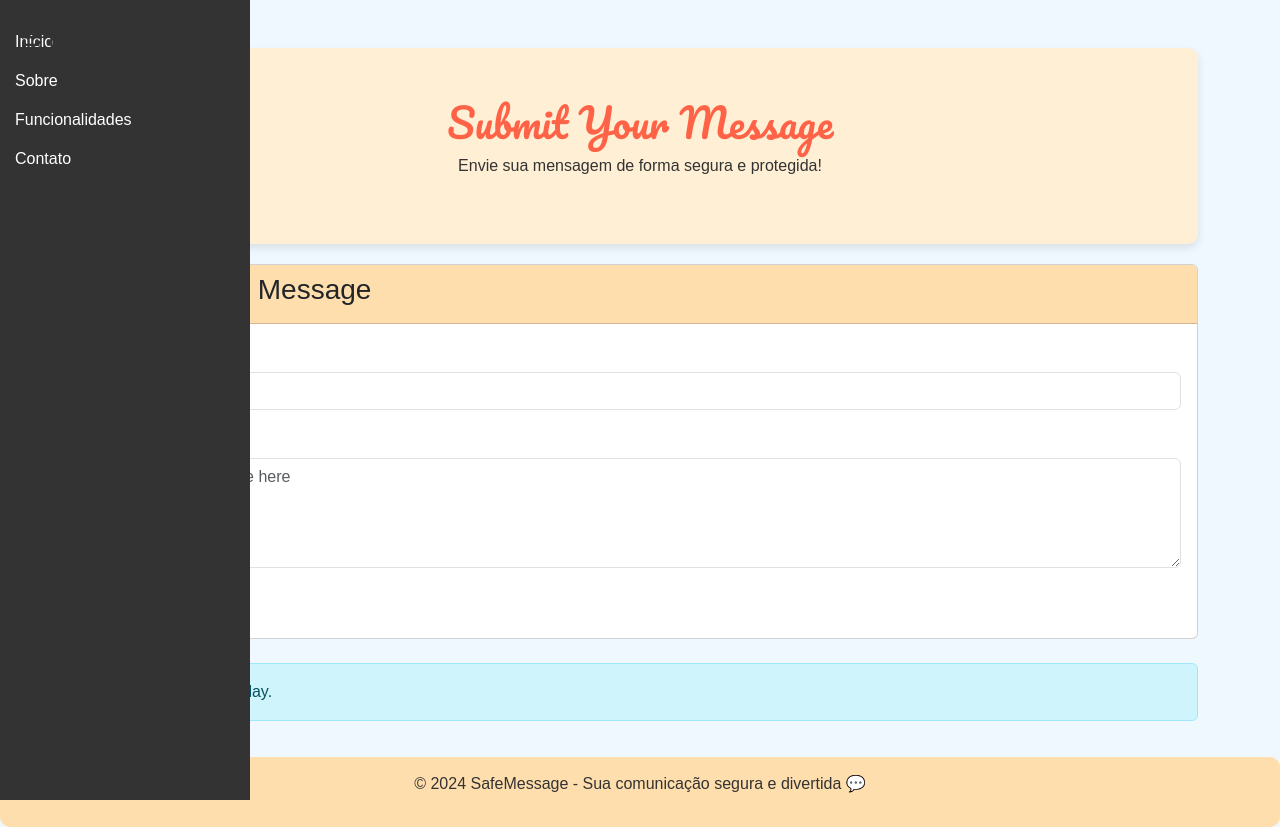
After one commit to RazielRodrigues/encryptor, a PHP site: page /controller.php in a window 1280 px wide, after a click on "☰ Menu". The commit adds this page. Run offline with PHP 8.4, Linux system fonts and the light colour scheme.

Commit message:
finishi firt part of the project

```diff
--- /dev/null
+++ b/controller.php
@@ -0,0 +1,252 @@
+<?php
+
+require_once __DIR__ . '/vendor/autoload.php';
+
+use Symfony\Component\Finder\Finder;
+use Symfony\Component\HttpFoundation\Request;
+
+$finder = new Finder();
+$finder->in('./vendor');
+
+$request = Request::createFromGlobals();
+
+$text = $request->request->get('text');
+$name = $request->request->get('name');
+
+$config = array(
+    "digest_alg" => "sha512",
+    "private_key_bits" => 4096,
+    "private_key_type" => OPENSSL_KEYTYPE_RSA,
+);
+
+$data = json_decode(file_get_contents('db.json'), true);
+
+
+if (isset($data[$name]['pri'])) {
+    $privKey = $data[$name]['pri'];
+    $pubKey = $data[$name]['pub'];
+} else {
+    // Create the private and public key
+    $res = openssl_pkey_new($config);
+
+    // Extract the private key from $res to $privKey
+    openssl_pkey_export($res, $privKey);
+
+    // Extract the public key from $res to $pubKey
+    $pubKey = openssl_pkey_get_details($res);
+    $pubKey = $pubKey["key"];
+}
+
+
+if ($text &&  $name) {
+    // Encrypt the data to $encrypted using the public key
+    openssl_public_encrypt($text, $encrypted, $pubKey);
+
+    // Decrypt the data using the private key and store the results in $decrypted
+    openssl_private_decrypt($encrypted, $decrypted, $privKey);
+
+    $data[$name]['name'] = $name;
+    $data[$name]['messages'][] = base64_encode($encrypted);
+
+    file_put_contents('db.json', json_encode($data));
+}
+
+
+
+?>
+
+<!DOCTYPE html>
+<html lang="en">
+
+<head>
+    <meta charset="UTF-8">
+    <meta http-equiv="X-UA-Compatible" content="IE=edge">
+    <meta name="viewport" content="width=device-width, initial-scale=1.0">
+    <title>Message Form</title>
+    <!-- Bootstrap CSS -->
+    <link href="https://cdn.jsdelivr.net/npm/bootstrap@5.3.0/dist/css/bootstrap.min.css" rel="stylesheet">
+    <!-- Google Fonts -->
+    <link href="https://fonts.googleapis.com/css2?family=Pacifico&display=swap" rel="stylesheet">
+    <style>
+        body {
+            background-color: #f0f8ff;
+            color: #333;
+            font-family: 'Arial', sans-serif;
+            min-height: 100vh;
+            display: flex;
+            flex-direction: column;
+        }
+
+        .container {
+            margin-top: 20px;
+            margin-bottom: 20px;
+        }
+
+        .hero {
+            background-color: #ffefd5;
+            padding: 50px 20px;
+            text-align: center;
+            border-radius: 10px;
+            box-shadow: 0 4px 8px rgba(0, 0, 0, 0.1);
+            margin-bottom: 20px;
+        }
+
+        .hero h1 {
+            font-family: 'Pacifico', cursive;
+            font-size: 2.5em;
+            color: #ff6347;
+        }
+
+        .card-header {
+            background-color: #ffdead;
+        }
+
+        .footer {
+            background-color: #ffdead;
+            padding: 15px;
+            text-align: center;
+            margin-top: auto;
+            border-radius: 10px;
+        }
+
+        /* Sidebar Menu */
+        #menu-toggle {
+            display: none;
+        }
+
+        .menu-icon {
+            cursor: pointer;
+            font-size: 24px;
+            position: fixed;
+            top: 20px;
+            left: 20px;
+            z-index: 1000;
+        }
+
+        .sidebar-menu {
+            background-color: #333;
+            color: white;
+            padding: 15px;
+            position: fixed;
+            top: 0;
+            left: 0;
+            height: 100%;
+            width: 250px;
+            transform: translateX(-100%);
+            transition: transform 0.3s ease-in-out;
+            z-index: 999;
+        }
+
+        #menu-toggle:checked+.sidebar-menu {
+            transform: translateX(0);
+        }
+
+        .sidebar-menu ul {
+            list-style-type: none;
+            padding: 0;
+        }
+
+        .sidebar-menu ul li {
+            margin: 15px 0;
+        }
+
+        .sidebar-menu ul li a {
+            color: white;
+            text-decoration: none;
+        }
+    </style>
+</head>
+
+<body>
+
+    <!-- Menu Toggle Button -->
+    <label class="menu-icon" for="menu-toggle">☰ Menu</label>
+    <input type="checkbox" id="menu-toggle">
+
+    <!-- Sidebar Menu -->
+    <div class="sidebar-menu">
+        <ul>
+            <li><a href="#">Início</a></li>
+            <li><a href="#">Sobre</a></li>
+            <li><a href="#">Funcionalidades</a></li>
+            <li><a href="#">Contato</a></li>
+        </ul>
+    </div>
+
+    <div class="container mt-5">
+        <!-- Hero Section -->
+        <div class="hero">
+            <h1>Submit Your Message</h1>
+            <p>Envie sua mensagem de forma segura e protegida!</p>
+        </div>
+
+        <!-- Form Section -->
+        <div class="card mb-4">
+            <div class="card-header">
+                <h3>Submit Your Message</h3>
+            </div>
+            <div class="card-body">
+                <form action="/controller.php" method="post">
+                    <div class="mb-3">
+                        <label for="name" class="form-label">Name<span class="text-danger">*</span></label>
+                        <input required type="text" name="name" class="form-control" id="name" placeholder="Enter your name">
+                    </div>
+
+                    <div class="mb-3">
+                        <label for="text" class="form-label">Message<span class="text-danger">*</span></label>
+                        <textarea required name="text" class="form-control" id="text" rows="4" placeholder="Write your message here"></textarea>
+                    </div>
+
+                    <button type="submit" class="btn btn-primary">Send</button>
+                </form>
+            </div>
+        </div>
+
+        <!-- Messages Table Section -->
+        <?php
+
+        if (!empty($data)) {
+        ?>
+            <div class="card">
+                <div class="card-header">
+                    <h3>Messages</h3>
+                </div>
+                <div class="card-body">
+                    <table class="table table-striped">
+                        <thead>
+                            <tr>
+                                <th>Name</th>
+                                <th>Message</th>
+                            </tr>
+                        </thead>
+                        <tbody>
+                            <?php foreach ($data as $key => $user) { ?>
+                                <tr>
+                                    <td><?php echo htmlspecialchars($user['name'] ?? 'aa'); ?></td>
+
+                                    <td><?php echo htmlspecialchars(count($user['messages'])); ?></td>
+
+                                </tr>
+                            <?php } ?>
+                        </tbody>
+                    </table>
+                </div>
+            </div>
+        <?php
+        } else {
+            echo '<div class="alert alert-info" role="alert">No messages to display.</div>';
+        }
+        ?>
+    </div>
+
+    <!-- Footer Section -->
+    <div class="footer">
+        <p>© 2024 SafeMessage - Sua comunicação segura e divertida 💬</p>
+    </div>
+
+    <!-- Bootstrap JS and dependencies (Popper.js and Bootstrap JS) -->
+    <script src="https://cdn.jsdelivr.net/npm/bootstrap@5.3.0/dist/js/bootstrap.bundle.min.js"></script>
+
+</body>
+
+</html>
```
Also changed, not shown: index.php (+209 -63 lines), 1 other file.
